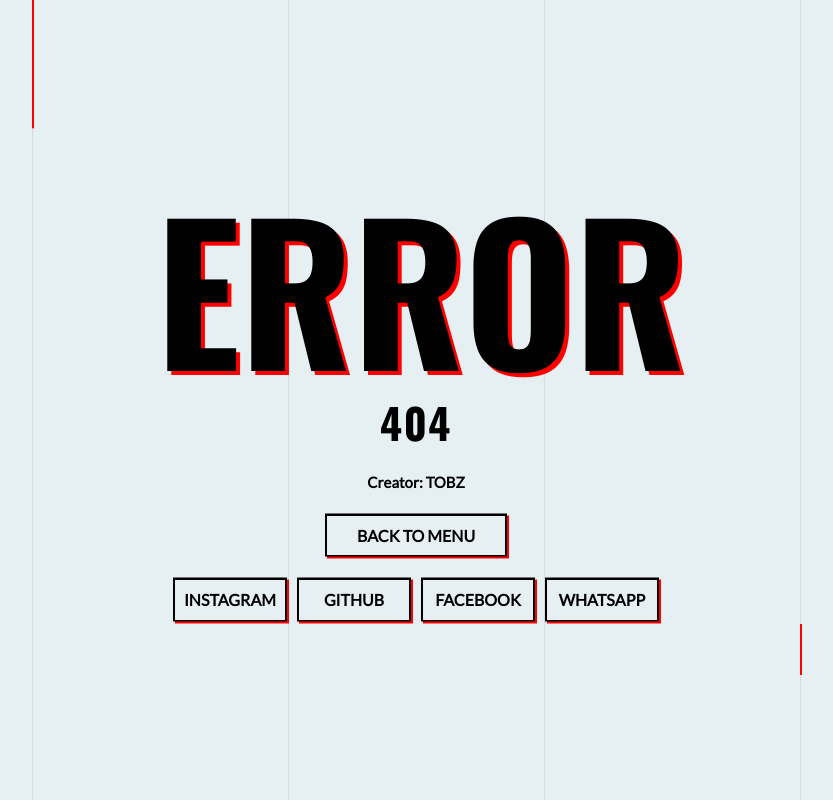
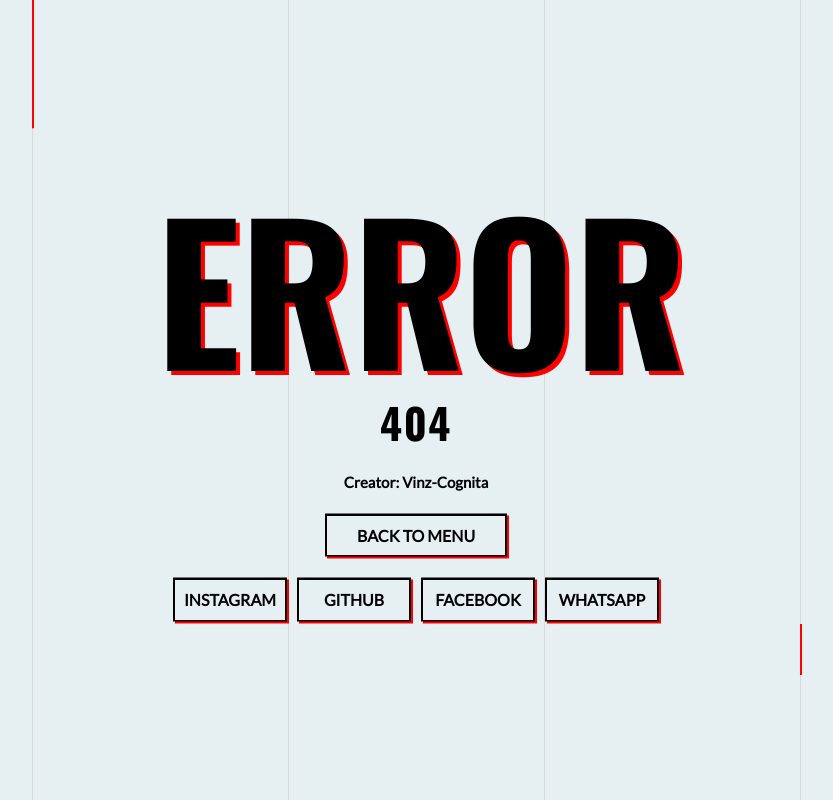
Before and after one commit to KUVIANTIINDONESIANET/REST, a Flask app: template templates/error.html in a window 1280 px wide. Shown: the whole page, without its empty margins (224-1057 px from the left). Run offline with Flask 2, Linux system fonts and the light colour scheme; the template is opened without the code that fills it, so the values that code supplies are empty.

Commit message:
Update error.html

```diff
--- a/templates/error.html
+++ b/templates/error.html
@@ -2,7 +2,7 @@
 <!DOCTYPE html>
 <html lang="id">
     <head>
-        <title>TOBZ API</title>
+        <title>Vinz-Cognita API</title>
         <meta charset="UTF-8" />
         <meta http-equiv="X-UA-Compatible" content="IE=edge,chrome=1"/>
         <meta name="viewport" content="width=device-width, initial-scale=0.5, maximum-scale=1.0, user-scalable=0"/>
@@ -39,12 +39,12 @@
             <h1>ERROR</h1>
           </div>
           <h2>404</h2>
-          <p>Creator: TOBZ</p>
-          <a href="https://tobz-api.herokuapp.com/api">Back to Menu</a>
+          <p>Creator: Vinz-Cognita</p>
+          <a href="https://vinzcognita-key.herokuapp.com/api">Back to Menu</a>
           <div class="notfound-social">
-            <a href="https://instagram.com/tobz2k19">Instagram</a>
-            <a href="https://github.com/TobyG74">Github</a>
-            <a href="https://github.com/TobyG74">Facebook</a>
+            <a href="https://instagram.com/rinkashikimoz_">Instagram</a>
+            <a href="https://github.com/KUVIANTIINDONESIANET">Github</a>
+            <a href="https://facebook.com/TobyG74">Facebook</a>
             <a href="https://wa.me/6281311850715">Whatsapp</a>
           </div>
         </div>
```
